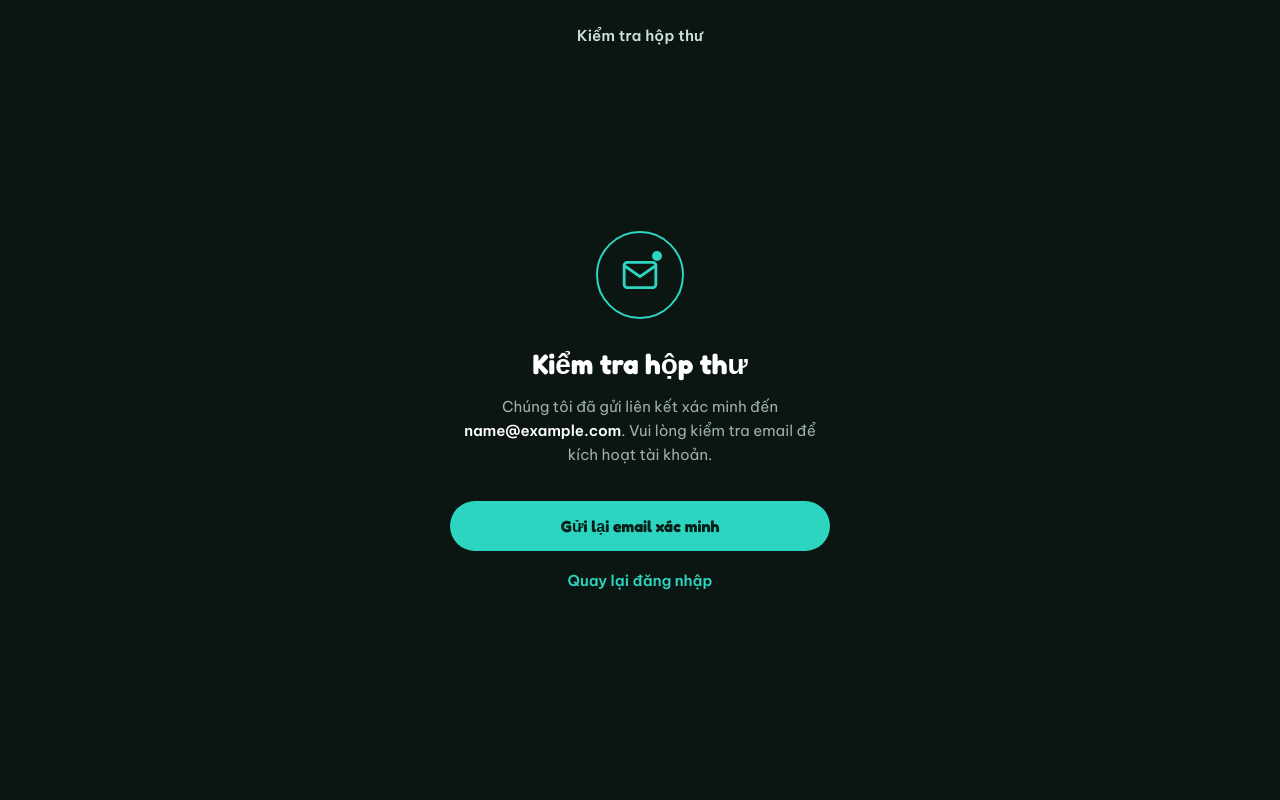
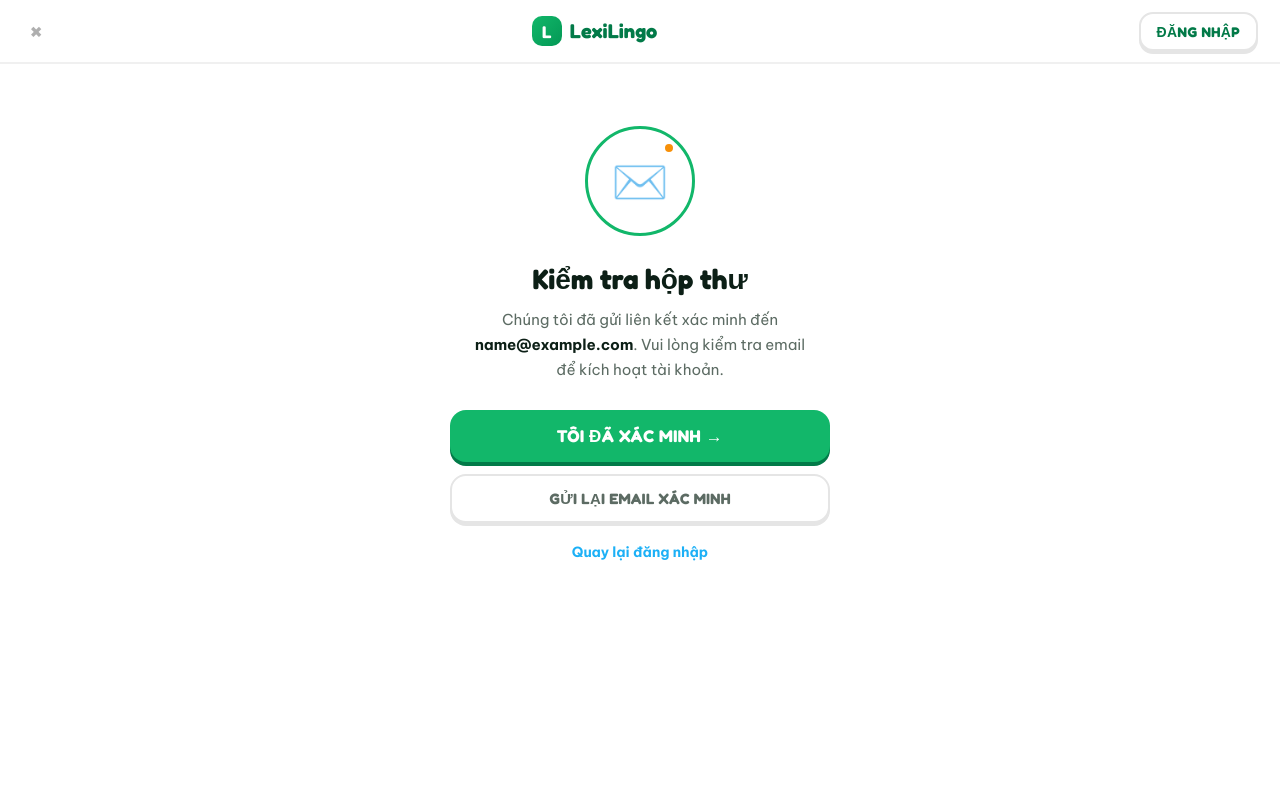
Before and after one commit to InfinityZero3000/php-learning-english-web, a Laravel app: page /verify-email in a window 1280 px wide. Run offline with Laravel 12, Linux system fonts and the light colour scheme; the visitor is signed in with stand-in values (Sample User, id 1).

Commit message:
feat: match verify-email page to LexiLingo design source
Doi trang "Kiem tra hop thu" tu giao dien toi tu che sang dung theo
man hinh VERIFY EMAIL trong LexiLingo.dc.html: nen sang, top bar giong
register/login, icon phong bi vien xanh + cham thong bao amber, nut
"Toi da xac minh" va "Gui lai email xac minh" theo dung thiet ke.

```diff
--- a/resources/views/auth/verify-notice.blade.php
+++ b/resources/views/auth/verify-notice.blade.php
@@ -11,144 +11,242 @@
 
     <style>
         :root {
-            --teal: #2dd4bf;
-            --teal-d: #14b8a6;
-            --bg: #0b1512;
-            --card-muted: #9fb0aa;
-            --line: #16241f;
+            --green: #12b76a;
+            --green-d: #039855;
+            --green-dd: #027a48;
+            --amber: #f79009;
+            --ink: #0c1f16;
+            --muted: #5c6b63;
         }
 
         * { box-sizing: border-box; }
 
         body {
             margin: 0;
-            min-height: 100vh;
             font-family: 'Be Vietnam Pro', system-ui, sans-serif;
-            background: var(--bg);
-            color: #fff;
+            color: var(--ink);
+            background: #fff;
         }
 
         a { text-decoration: none; }
 
         .topbar {
-            text-align: center;
-            padding: 26px 22px 0;
-            color: #cfe0da;
-            font-weight: 600;
-            font-size: 15px;
-            letter-spacing: .2px;
+            height: 64px;
+            display: flex;
+            align-items: center;
+            justify-content: space-between;
+            padding: 0 22px;
+            border-bottom: 2px solid #f0f0f0;
+        }
+
+        .topbar-close {
+            border: none;
+            background: transparent;
+            cursor: pointer;
+            color: #afafaf;
+            font-size: 26px;
+            font-weight: 700;
+            line-height: 1;
+            padding: 6px;
+        }
+
+        .topbar-brand {
+            display: flex;
+            align-items: center;
+            gap: 8px;
+        }
+
+        .topbar-logo {
+            width: 30px;
+            height: 30px;
+            border-radius: 10px;
+            background: linear-gradient(135deg, var(--green), var(--green-d));
+            display: flex;
+            align-items: center;
+            justify-content: center;
+        }
+
+        .topbar-logo span {
+            font-family: 'Fredoka', sans-serif;
+            font-weight: 700;
+            color: #fff;
+            font-size: 17px;
+        }
+
+        .topbar-brand strong {
+            font-family: 'Fredoka', sans-serif;
+            font-weight: 700;
+            font-size: 20px;
+            color: var(--green-dd);
+        }
+
+        .topbar-switch {
+            border: 2px solid #e5e5e5;
+            background: #fff;
+            cursor: pointer;
+            color: var(--green-dd);
+            font-family: 'Fredoka', sans-serif;
+            font-weight: 700;
+            font-size: 14px;
+            letter-spacing: .4px;
+            text-transform: uppercase;
+            padding: 9px 16px;
+            border-radius: 14px;
+            box-shadow: 0 3px 0 #e5e5e5;
         }
 
         .wrap {
-            min-height: calc(100vh - 70px);
             display: flex;
-            align-items: center;
+            align-items: flex-start;
             justify-content: center;
-            padding: 40px 24px;
+            padding: 56px 24px;
         }
 
         .panel {
             width: 100%;
             max-width: 380px;
             text-align: center;
+            padding-top: 6px;
         }
 
         .icon {
-            width: 88px;
-            height: 88px;
-            margin: 0 auto 28px;
+            width: 110px;
+            height: 110px;
+            margin: 0 auto 26px;
+            border: 3px solid var(--green);
             border-radius: 50%;
-            border: 2px solid var(--teal);
             display: flex;
             align-items: center;
             justify-content: center;
             position: relative;
         }
 
-        .icon svg { display: block; }
+        .icon span.emoji {
+            font-size: 46px;
+            line-height: 1;
+        }
 
         .icon .dot {
             position: absolute;
-            top: 18px;
-            right: 20px;
-            width: 10px;
-            height: 10px;
+            top: 12px;
+            right: 16px;
+            width: 14px;
+            height: 14px;
+            background: var(--amber);
             border-radius: 50%;
-            background: var(--teal);
+            border: 3px solid #fff;
         }
 
         h1 {
             font-family: 'Fredoka', sans-serif;
             font-weight: 700;
             font-size: 28px;
-            margin: 0 0 14px;
+            margin: 0 0 12px;
         }
 
         p {
-            color: var(--card-muted);
+            color: var(--muted);
+            line-height: 1.65;
             font-size: 15px;
-            line-height: 1.6;
-            margin: 0 0 34px;
+            margin: 0 auto 28px;
+            max-width: 340px;
         }
 
-        p b { color: #fff; font-weight: 600; }
+        p b { color: var(--ink); }
+
+        .btn-verify {
+            width: 100%;
+            border: none;
+            cursor: pointer;
+            background: var(--green);
+            color: #fff;
+            font-family: 'Fredoka', sans-serif;
+            font-weight: 700;
+            font-size: 17px;
+            letter-spacing: .5px;
+            text-transform: uppercase;
+            padding: 15px;
+            border-radius: 16px;
+            box-shadow: 0 4px 0 var(--green-dd);
+            display: block;
+            text-align: center;
+        }
+
+        .btn-verify:active {
+            transform: translateY(2px);
+            box-shadow: 0 2px 0 var(--green-dd);
+        }
 
         .btn-resend {
             width: 100%;
-            border: none;
+            margin-top: 12px;
+            border: 2px solid #e5e5e5;
             cursor: pointer;
-            background: var(--teal);
-            color: #06201b;
+            background: #fff;
+            color: var(--muted);
             font-family: 'Fredoka', sans-serif;
             font-weight: 700;
-            font-size: 16px;
-            padding: 15px;
-            border-radius: 100px;
+            font-size: 15px;
+            text-transform: uppercase;
+            letter-spacing: .4px;
+            padding: 13px;
+            border-radius: 16px;
+            box-shadow: 0 3px 0 #e5e5e5;
         }
 
-        .btn-resend:hover { background: var(--teal-d); }
+        .btn-resend:active {
+            transform: translateY(2px);
+            box-shadow: 0 1px 0 #e5e5e5;
+        }
+
+        .resend-success {
+            color: var(--green-dd);
+            font-weight: 600;
+            font-size: 14px;
+            margin-top: 14px;
+        }
 
         .footer-link {
-            display: inline-block;
+            display: block;
             margin-top: 20px;
-            color: var(--teal);
-            font-weight: 600;
-            font-size: 15px;
-        }
-
-        .flash-success {
-            margin: 0 0 20px;
-            color: var(--teal);
+            color: #1cb0f6;
+            font-weight: 700;
             font-size: 14px;
         }
     </style>
 </head>
 <body>
 
-    <div class="topbar">Kiểm tra hộp thư</div>
+    <header class="topbar">
+        <a class="topbar-close" href="{{ url('/') }}">&times;</a>
+        <div class="topbar-brand">
+            <div class="topbar-logo"><span>L</span></div>
+            <strong>LexiLingo</strong>
+        </div>
+        <a class="topbar-switch" href="{{ route('login') }}">Đăng nhập</a>
+    </header>
 
     <div class="wrap">
         <div class="panel">
             <div class="icon">
-                <svg width="38" height="38" viewBox="0 0 24 24" fill="none" stroke="#2dd4bf" stroke-width="1.8" stroke-linecap="round" stroke-linejoin="round">
-                    <rect x="2" y="4" width="20" height="16" rx="2"></rect>
-                    <path d="M2 6l10 7 10-7"></path>
-                </svg>
+                <span class="emoji">✉️</span>
                 <span class="dot"></span>
             </div>
 
             <h1>Kiểm tra hộp thư</h1>
 
-            @if(session('success'))
-                <div class="flash-success">{{ session('success') }}</div>
-            @endif
+            <p>Chúng tôi đã gửi liên kết xác minh đến <b>{{ $email }}</b>. Vui lòng kiểm tra email để kích hoạt tài khoản.</p>
 
-            <p>Chúng tôi đã gửi liên kết xác minh đến <b>{{ $email }}</b>. Vui lòng kiểm tra email để kích hoạt tài khoản.</p>
+            <a class="btn-verify" href="{{ route('login') }}">Tôi đã xác minh &rarr;</a>
 
             <form action="{{ route('verification.send') }}" method="POST">
                 @csrf
                 <button type="submit" class="btn-resend">Gửi lại email xác minh</button>
             </form>
+
+            @if(session('success'))
+                <div class="resend-success">&#10003; {{ session('success') }}</div>
+            @endif
 
             <a class="footer-link" href="{{ route('login') }}">Quay lại đăng nhập</a>
         </div>
```
